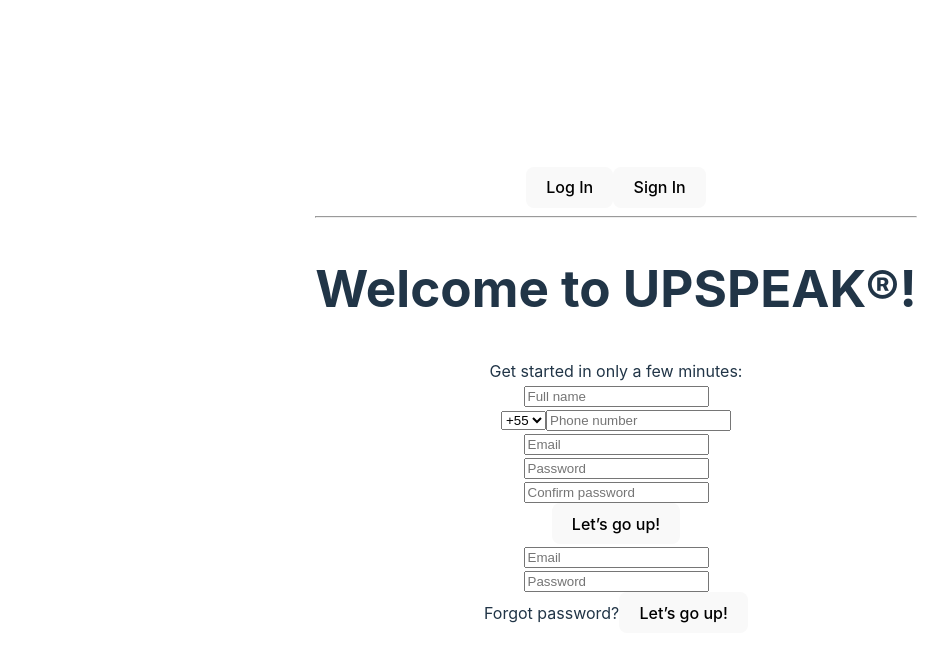
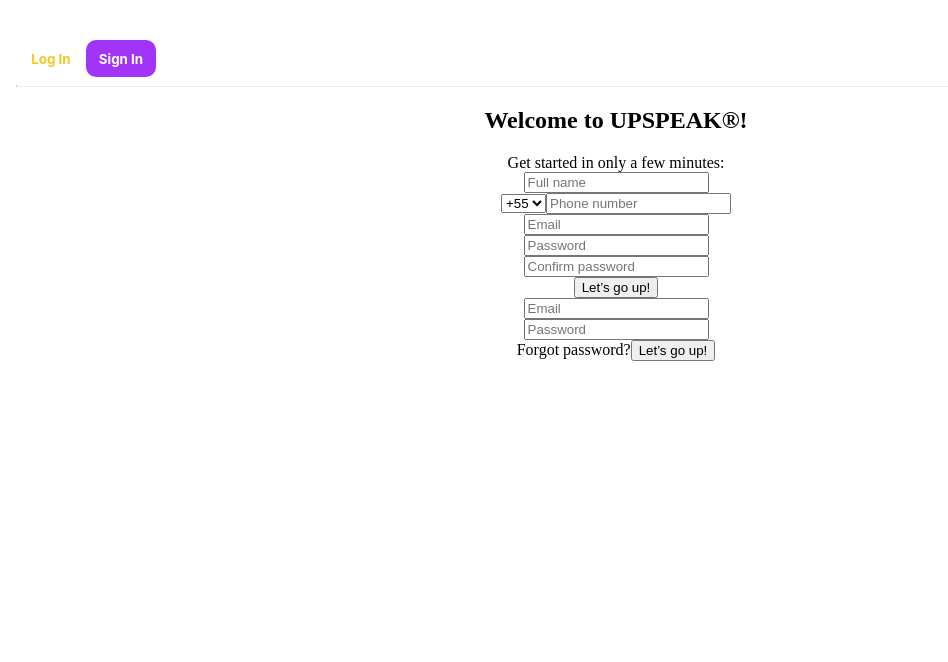
Before and after one commit to Nyllaah/My-Bubble-by-UPSPEAK, a React (Vite) app: page / in a window 1280 px wide. Shown: the top 662 px of the page, without its empty margins (24-972 px from the left). Built offline with nearby package versions, Linux system fonts and the light colour scheme.

Commit message:
feat: a bit of css

```diff
--- a/src/index.css
+++ b/src/index.css
@@ -1,69 +1,8 @@
 :root {
-  font-family: Inter, system-ui, Avenir, Helvetica, Arial, sans-serif;
-  line-height: 1.5;
-  font-weight: 400;
-
-  color-scheme: light dark;
-  color: rgba(255, 255, 255, 0.87);
-  background-color: #242424;
-
-  font-synthesis: none;
-  text-rendering: optimizeLegibility;
-  -webkit-font-smoothing: antialiased;
-  -moz-osx-font-smoothing: grayscale;
-  -webkit-text-size-adjust: 100%;
+    --yellow: rgb(245, 198, 32);
+    --purple: rgb(161, 52, 246);
+    --white: rgb(255, 255, 255);
+    --dark-purple: rgb(88, 36, 128);
+    --light-purple: rgb(134, 85, 172);
+    --gray: rgb(105, 105, 105);
 }
-
-a {
-  font-weight: 500;
-  color: #646cff;
-  text-decoration: inherit;
-}
-a:hover {
-  color: #535bf2;
-}
-
-body {
-  margin: 0;
-  display: flex;
-  place-items: center;
-  min-width: 320px;
-  min-height: 100vh;
-}
-
-h1 {
-  font-size: 3.2em;
-  line-height: 1.1;
-}
-
-button {
-  border-radius: 8px;
-  border: 1px solid transparent;
-  padding: 0.6em 1.2em;
-  font-size: 1em;
-  font-weight: 500;
-  font-family: inherit;
-  background-color: #1a1a1a;
-  cursor: pointer;
-  transition: border-color 0.25s;
-}
-button:hover {
-  border-color: #646cff;
-}
-button:focus,
-button:focus-visible {
-  outline: 4px auto -webkit-focus-ring-color;
-}
-
-@media (prefers-color-scheme: light) {
-  :root {
-    color: #213547;
-    background-color: #ffffff;
-  }
-  a:hover {
-    color: #747bff;
-  }
-  button {
-    background-color: #f9f9f9;
-  }
-}
--- a/src/pages/Counter.css
+++ /dev/null
@@ -1,5 +0,0 @@
-.link {
-  display: block;
-  text-align: center;
-  padding-top: 2rem;
-}
--- a/src/pages/Login.tsx
+++ b/src/pages/Login.tsx
@@ -1,9 +1,12 @@
-/* eslint-disable react/jsx-max-depth */
 import LoginForm from '../components/LoginForm';
 import LoginSwitch from '../components/LoginSwitch';
 import SignInForm from '../components/SignInForm';
+import styles from '../styles/Login.module.css';
 
 export default function Login() {
+  // function selectScreen(e) {
+
+  // }
   return (
     <>
       <header>
@@ -14,8 +17,10 @@
           <h1>Welcome to UPSPEAK®!</h1>
           <span>Get started in only a few minutes:</span>
         </section>
-        <SignInForm />
-        <LoginForm />
+        <section>
+          <SignInForm />
+          <LoginForm />
+        </section>
       </main>
     </>
   );
--- /dev/null
+++ b/src/styles/LoginSwitch.css
@@ -0,0 +1,31 @@
+#login-btn-bg {
+    display: flex;
+    width: 140px;
+    height: 37px;
+    align-items: center;
+    border-radius: 10px;
+    background: white;
+}
+
+#log-in-swt , #sign-in-swt {
+    width: 70px;
+    height: 37px;
+    padding: 10px;
+    border-style: none;
+    border-radius: 10px;
+    background-color: white;
+    color: rgb(245, 198, 32);
+    font-weight: 700;
+    font-family: 'Inter', sans-serif;
+}
+
+#log-in-swt.selected , #sign-in-swt.selected {
+    background-color: rgb(161, 52, 246);
+    color: white;
+}
+
+hr {
+    border-top: 1px solid white;
+    width: 100%;
+    margin-top: 8px;
+}
```
Also changed, not shown: src/components/LoginSwitch.tsx (+16 -2 lines), src/pages/Counter.tsx (deleted, +0 -20 lines), src/pages/Initial.tsx (deleted, +0 -44 lines), src/styles/Login.module.css (added).
